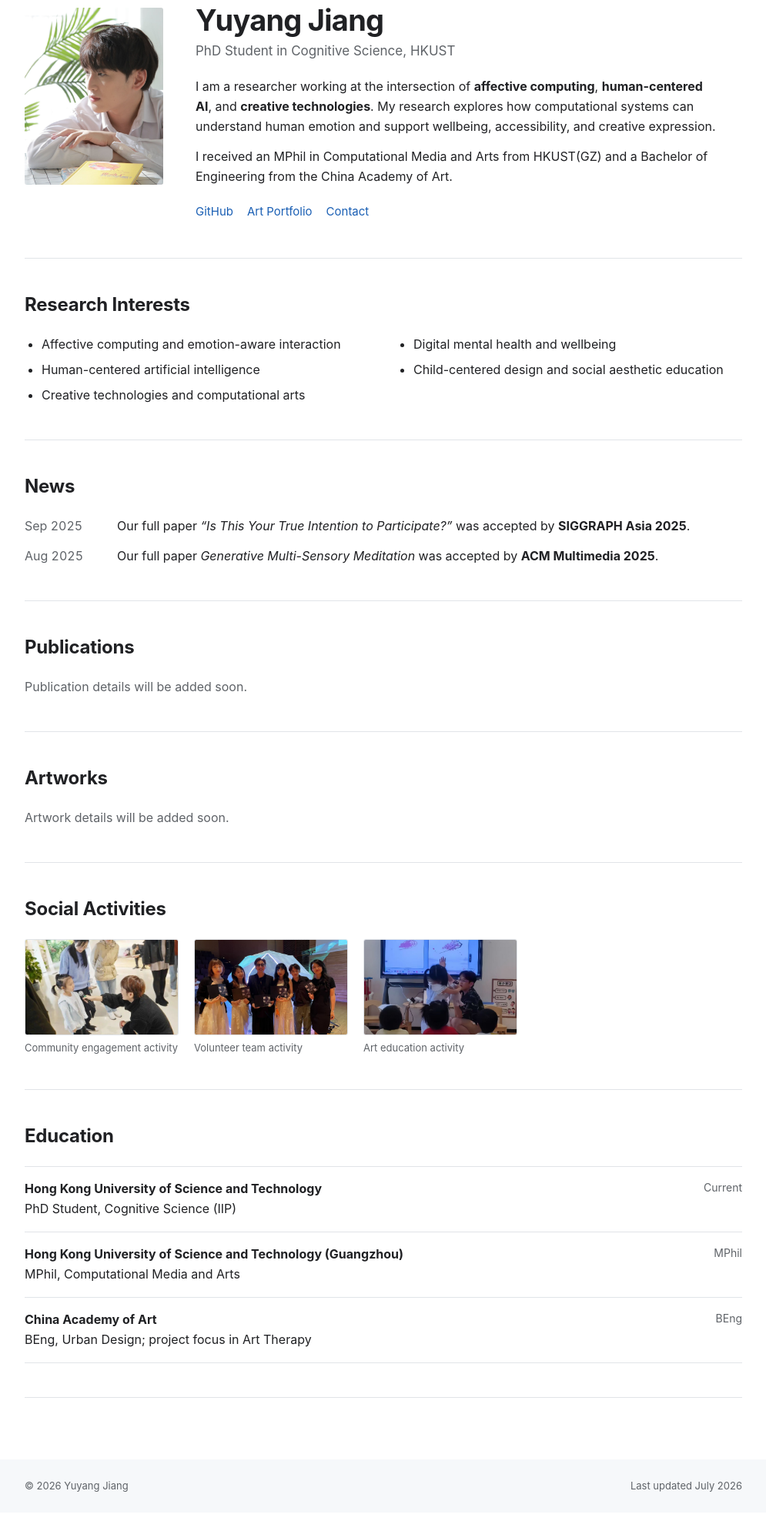
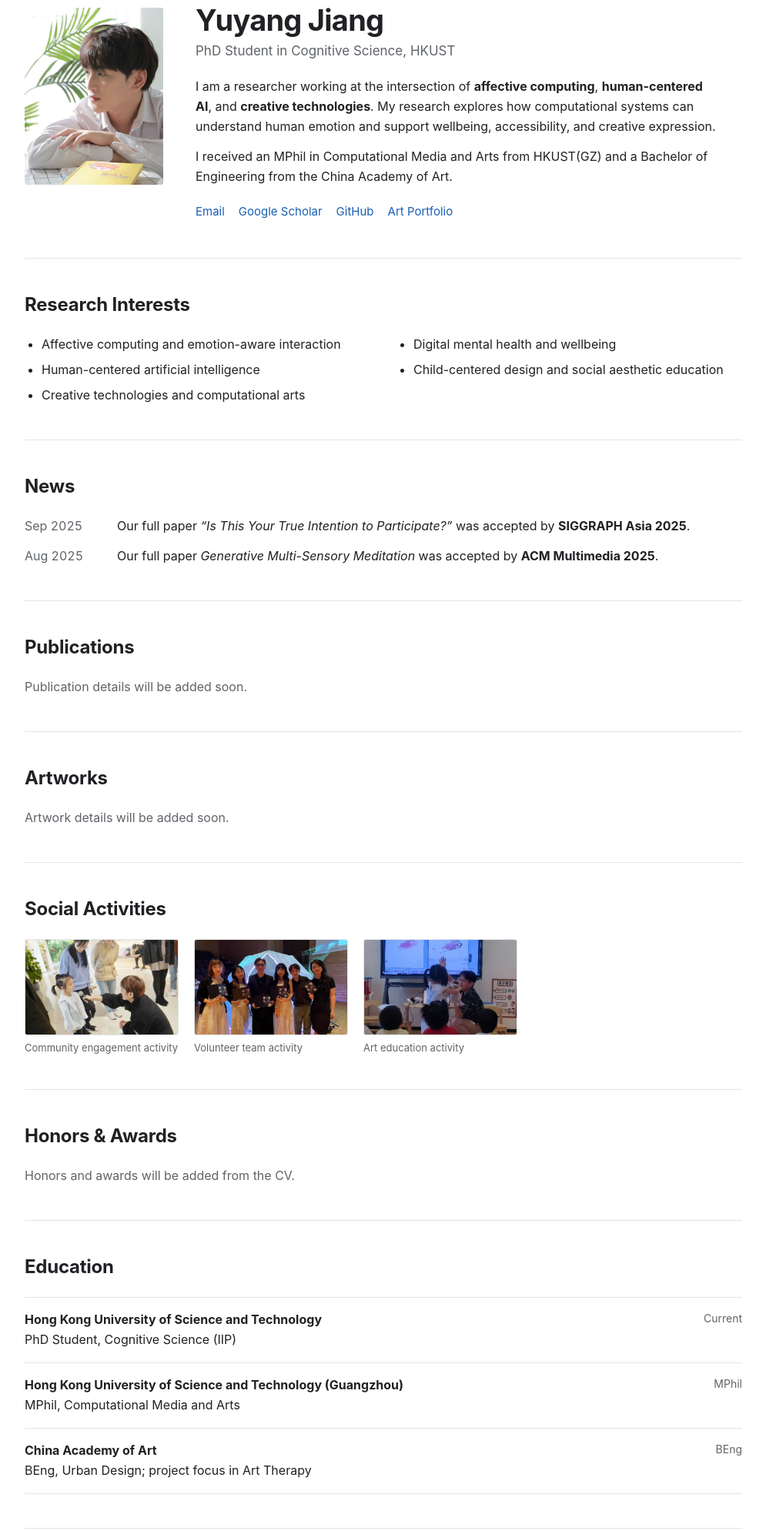
Before and after one commit to JIANGMei-Oliver/yuyangloveresearch, a plain HTML site: page index.html in a window 1280 px wide. Shown: the part 117-2106 px from the top of the page at 77% size, without its empty margins (142-1137 px from the left). Before the commit the page ends 2082 px from the top, so only its background shows below. Drawn offline with Linux system fonts and the light colour scheme.

Commit message:
Add honors section and academic profile links

```diff
--- a/index.html
+++ b/index.html
@@ -22,6 +22,7 @@
         <a href="#publications">Publications</a>
         <a href="#artworks">Artworks</a>
         <a href="#social-activities">Social Activities</a>
+        <a href="#honors">Honors</a>
         <a href="#education">Education</a>
         <a href="https://yuyangartist.mysxl.cn/" target="_blank" rel="noreferrer">Art Portfolio</a>
       </nav>
@@ -37,9 +38,10 @@
         <p>I am a researcher working at the intersection of <strong>affective computing</strong>, <strong>human-centered AI</strong>, and <strong>creative technologies</strong>. My research explores how computational systems can understand human emotion and support wellbeing, accessibility, and creative expression.</p>
         <p>I received an MPhil in Computational Media and Arts from HKUST(GZ) and a Bachelor of Engineering from the China Academy of Art.</p>
         <div class="profile-links" aria-label="Profile links">
+          <a href="mailto:yjiang257@connect.hkust-gz.edu.cn">Email</a>
+          <a href="https://scholar.google.com/citations?user=wfJOeMIAAAAJ" target="_blank" rel="noreferrer">Google Scholar</a>
           <a href="https://github.com/JIANGMei-Oliver" target="_blank" rel="noreferrer">GitHub</a>
           <a href="https://yuyangartist.mysxl.cn/" target="_blank" rel="noreferrer">Art Portfolio</a>
-          <a href="https://yuyangartist.mysxl.cn/#contact-me" target="_blank" rel="noreferrer">Contact</a>
         </div>
       </div>
     </section>
@@ -131,6 +133,11 @@
       </div>
     </section>
 
+    <section class="content-section" id="honors" aria-labelledby="honors-heading">
+      <h2 id="honors-heading">Honors &amp; Awards</h2>
+      <p class="section-empty">Honors and awards will be added from the CV.</p>
+    </section>
+
     <section class="content-section" id="education" aria-labelledby="education-heading">
       <h2 id="education-heading">Education</h2>
       <div class="education-list">
--- a/styles.css
+++ b/styles.css
@@ -51,6 +51,7 @@ img { display: block; max-width: 100%; }
 
 .publication-list { display: grid; gap: 30px; }
 .publication-empty { margin: 0; color: var(--muted); }
+.section-empty { margin: 0; color: var(--muted); }
 .publication-row { display: grid; grid-template-columns: 150px 1fr; gap: 28px; align-items: start; }
 .publication-image { width: 150px; height: 200px; object-fit: cover; object-position: top; border: 1px solid var(--line); border-radius: 3px; background: var(--soft); }
 .publication-copy h3 { margin: -4px 0 8px; font-size: 19px; line-height: 1.42; font-weight: 650; }
```
